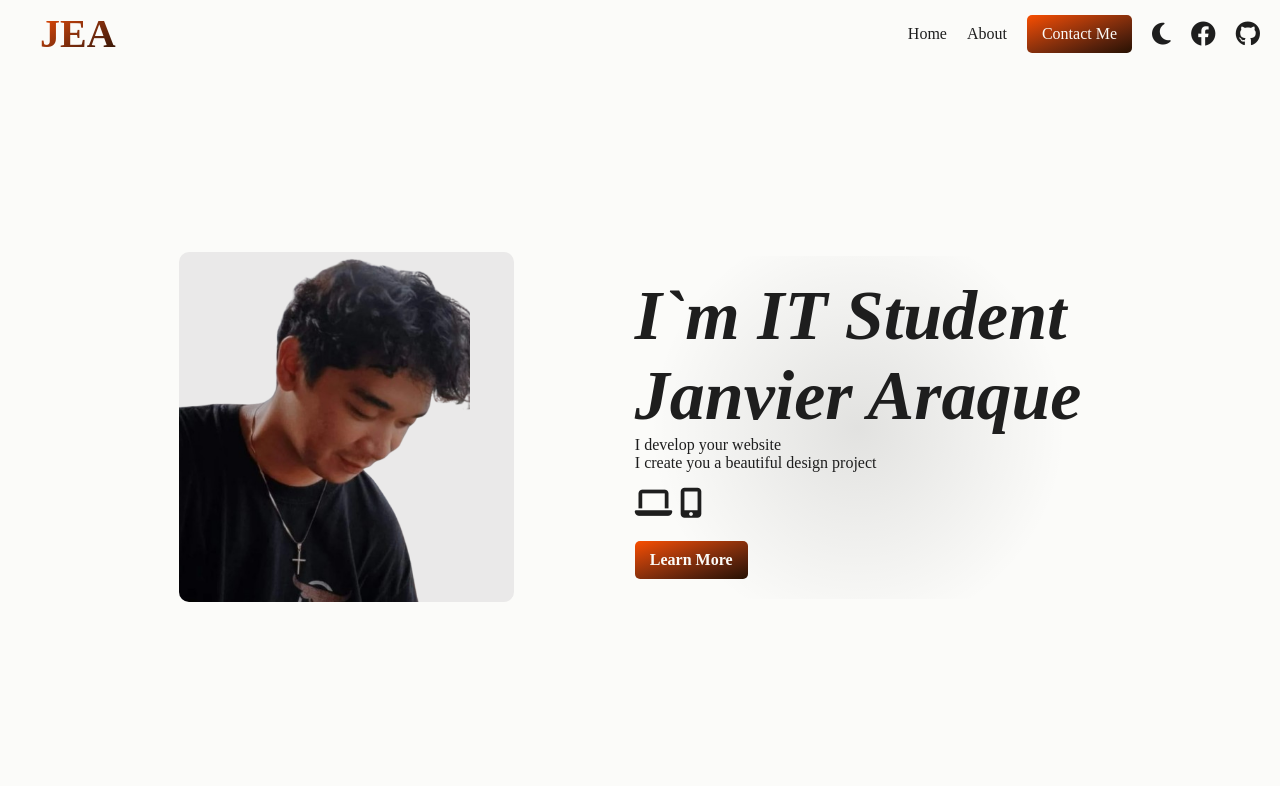
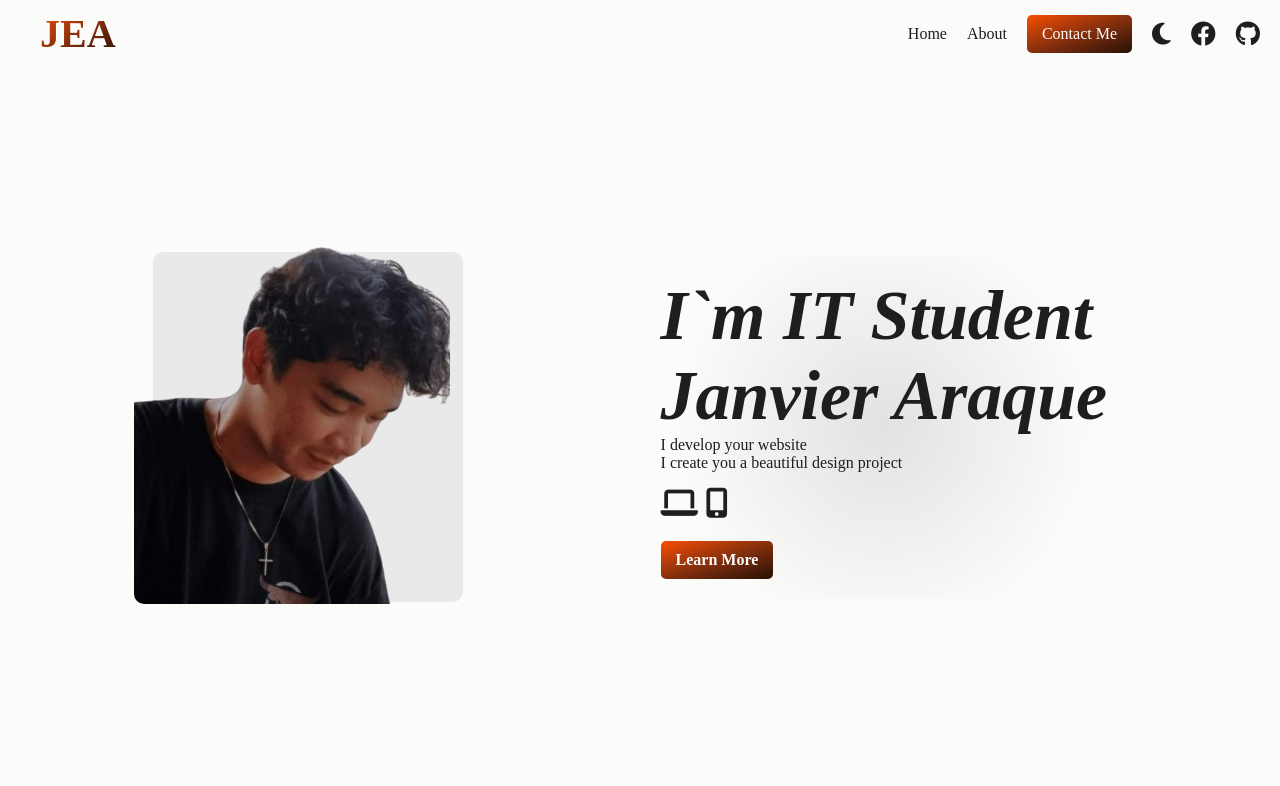
Before and after one commit to mRPy30/portfolio, a PHP site: page / in a window 1280 px wide. Shown: the top 786 px of the page. Run offline with PHP 8.4, Linux system fonts and the light colour scheme; some web fonts are replaced.

Commit message:
Update style.css

```diff
--- a/style.css
+++ b/style.css
@@ -13,6 +13,7 @@
   --superlight--: #ffffff;
   --lightmode--: #FBFBF9;
   --orangeGradient--: linear-gradient(to right bottom, #f94e00, #bf3f09, #88300c, #55200b, #271102);
+  --darkmodeGradient--: linear-gradient(to right, #f83600, #fd6900, #fe9000, #fdb300, #f9d423);
   --hoverOrange--: #F83600;
 }
 
@@ -21,7 +22,7 @@ body {
 }
 
 .darkmode .logo {
-  color: var(--superlight--);
+  color: var(--darkmodeGradient--);
 }
 
 .darkmode h1, .darkmode p {
@@ -41,7 +42,7 @@ body {
 }
 
 .darkmode .button, .btn {
-  background-color: var(--hoverGreen--);
+  background: linear-gradient(to right, #f83600, #fd6900, #fe9000, #fdb300, #f9d423);
 }
 
 .darkmode .body-content {
@@ -147,21 +148,22 @@ h1, p {
   display: flex;
   align-items: center;
   justify-content: space-around;
-  width: 80%;
+  width: 90%;
 }
 
 .image-container {
-  width: 335px;
+  width: 310px;
   height: 350px;
   background-color: var(--gradientBG--);
   border-radius: 10px;
 }
 
 .image-container img {
-  width: 87%;
-    height: 100%;
+  width: 102%;
+    height: 104%;
     object-fit: cover;
     border-radius: 10px;
+    margin: -4% 0% 0% -6%;
 }
 
 .text {
```
